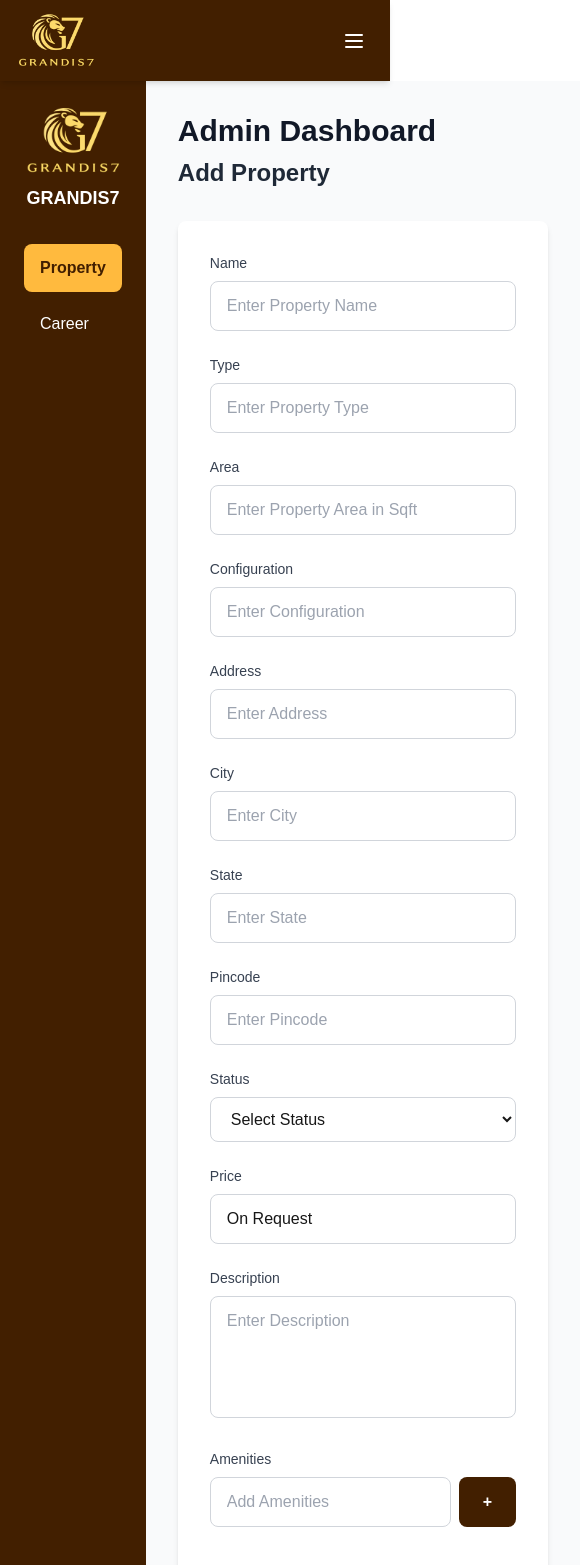
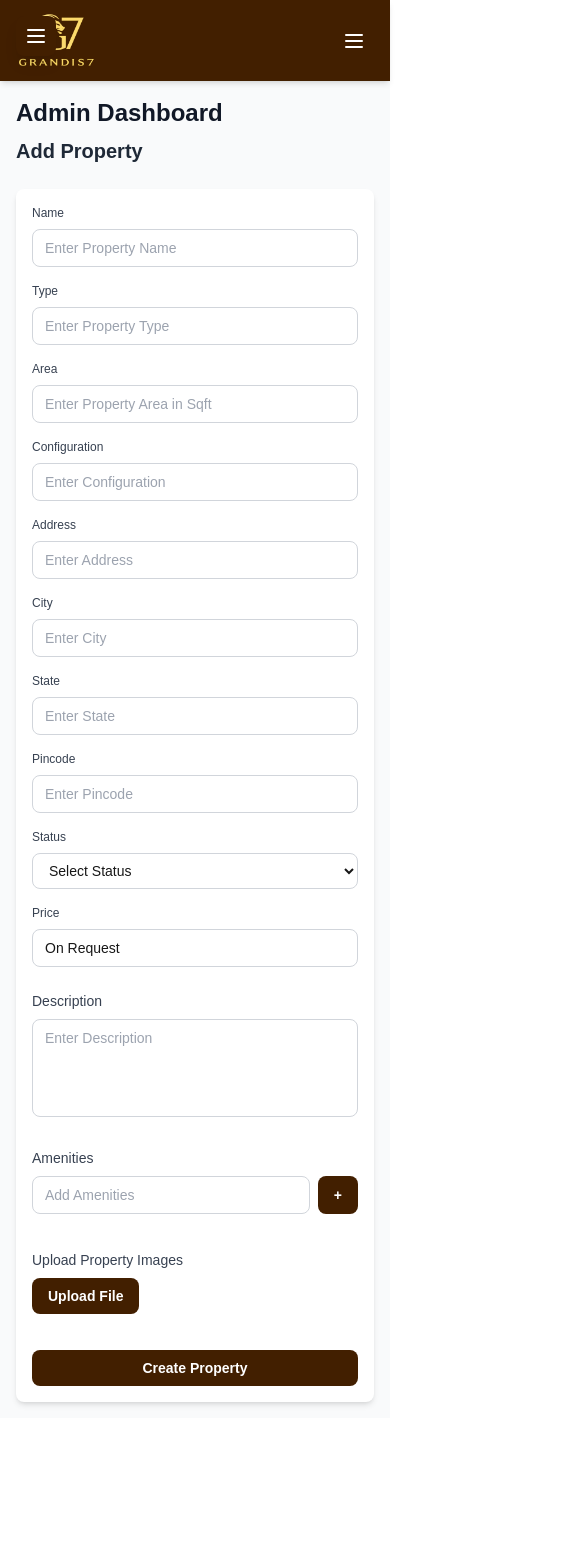
Before and after one commit to Asolinmaso/Grandis7, a Next.js app: page /admin/property in a window 390 px wide. Shown: the top 1565 px of the page, 580 px wide, since content can reach past the window. After the commit the page ends 1418 px from the top, so only its background shows below. Built offline with nearby package versions, Linux system fonts and the light colour scheme.

Commit message:
Add files via upload

```diff
--- a/app/admin/layout.tsx
+++ b/app/admin/layout.tsx
@@ -8,7 +8,7 @@ export default function AdminLayout({
   return (
     <div className="flex min-h-screen">
       <AdminSidebar />
-      <main className="flex-1">{children}</main>
+      <main className="flex-1 md:ml-0">{children}</main>
     </div>
   );
 }
--- a/components/admin/AddPropertyForm.tsx
+++ b/components/admin/AddPropertyForm.tsx
@@ -122,15 +122,15 @@ export default function AddPropertyForm() {
   };
 
   return (
-    <div className="bg-gray-50 min-h-screen p-8">
-      <h1 className="text-3xl font-bold text-gray-900 mb-2">Admin Dashboard</h1>
-      <h2 className="text-2xl font-semibold text-gray-800 mb-8">Add Property</h2>
+    <div className="bg-gray-50 min-h-screen p-4 md:p-8">
+      <h1 className="text-2xl md:text-3xl font-bold text-gray-900 mb-2">Admin Dashboard</h1>
+      <h2 className="text-xl md:text-2xl font-semibold text-gray-800 mb-6 md:mb-8">Add Property</h2>
 
-      <form onSubmit={handleSubmit} className="bg-white rounded-lg shadow-md p-8">
-        <div className="grid grid-cols-1 md:grid-cols-2 gap-6 mb-6">
+      <form onSubmit={handleSubmit} className="bg-white rounded-lg shadow-md p-4 md:p-8">
+        <div className="grid grid-cols-1 md:grid-cols-2 gap-4 md:gap-6 mb-6">
           {/* Name */}
           <div>
-            <label className="block text-sm font-medium text-gray-700 mb-2">
+            <label className="block text-xs md:text-sm font-medium text-gray-700 mb-2">
               Name
             </label>
             <input
@@ -140,13 +140,13 @@ export default function AddPropertyForm() {
               onChange={handleChange}
               required
               placeholder="Enter Property Name"
-              className="w-full px-4 py-3 rounded-lg border border-gray-300 focus:outline-none focus:ring-2 focus:ring-[#421F00]"
+              className="w-full px-3 md:px-4 py-2 md:py-3 rounded-lg border border-gray-300 focus:outline-none focus:ring-2 focus:ring-[#421F00] text-sm md:text-base"
             />
           </div>
 
           {/* Type */}
           <div>
-            <label className="block text-sm font-medium text-gray-700 mb-2">
+            <label className="block text-xs md:text-sm font-medium text-gray-700 mb-2">
               Type
             </label>
             <input
@@ -156,13 +156,13 @@ export default function AddPropertyForm() {
               onChange={handleChange}
               required
               placeholder="Enter Property Type"
-              className="w-full px-4 py-3 rounded-lg border border-gray-300 focus:outline-none focus:ring-2 focus:ring-[#421F00]"
+              className="w-full px-3 md:px-4 py-2 md:py-3 rounded-lg border border-gray-300 focus:outline-none focus:ring-2 focus:ring-[#421F00] text-sm md:text-base"
             />
           </div>
 
           {/* Area */}
           <div>
-            <label className="block text-sm font-medium text-gray-700 mb-2">
+            <label className="block text-xs md:text-sm font-medium text-gray-700 mb-2">
               Area
             </label>
             <input
@@ -172,13 +172,13 @@ export default function AddPropertyForm() {
               onChange={handleChange}
               required
               placeholder="Enter Property Area in Sqft"
-              className="w-full px-4 py-3 rounded-lg border border-gray-300 focus:outline-none focus:ring-2 focus:ring-[#421F00]"
+              className="w-full px-3 md:px-4 py-2 md:py-3 rounded-lg border border-gray-300 focus:outline-none focus:ring-2 focus:ring-[#421F00] text-sm md:text-base"
             />
           </div>
 
           {/* Configuration */}
           <div>
-            <label className="block text-sm font-medium text-gray-700 mb-2">
+            <label className="block text-xs md:text-sm font-medium text-gray-700 mb-2">
               Configuration
             </label>
             <input
@@ -188,13 +188,13 @@ export default function AddPropertyForm() {
               onChange={handleChange}
               required
               placeholder="Enter Configuration"
-              className="w-full px-4 py-3 rounded-lg border border-gray-300 focus:outline-none focus:ring-2 focus:ring-[#421F00]"
+              className="w-full px-3 md:px-4 py-2 md:py-3 rounded-lg border border-gray-300 focus:outline-none focus:ring-2 focus:ring-[#421F00] text-sm md:text-base"
             />
           </div>
 
           {/* Address */}
           <div>
-            <label className="block text-sm font-medium text-gray-700 mb-2">
+            <label className="block text-xs md:text-sm font-medium text-gray-700 mb-2">
               Address
             </label>
             <input
@@ -204,13 +204,13 @@ export default function AddPropertyForm() {
               onChange={handleChange}
               required
               placeholder="Enter Address"
-              className="w-full px-4 py-3 rounded-lg border border-gray-300 focus:outline-none focus:ring-2 focus:ring-[#421F00]"
+              className="w-full px-3 md:px-4 py-2 md:py-3 rounded-lg border border-gray-300 focus:outline-none focus:ring-2 focus:ring-[#421F00] text-sm md:text-base"
             />
           </div>
 
           {/* City */}
           <div>
-            <label className="block text-sm font-medium text-gray-700 mb-2">
+            <label className="block text-xs md:text-sm font-medium text-gray-700 mb-2">
               City
             </label>
             <input
@@ -220,13 +220,13 @@ export default function AddPropertyForm() {
               onChange={handleChange}
               required
               placeholder="Enter City"
-              className="w-full px-4 py-3 rounded-lg border border-gray-300 focus:outline-none focus:ring-2 focus:ring-[#421F00]"
+              className="w-full px-3 md:px-4 py-2 md:py-3 rounded-lg border border-gray-300 focus:outline-none focus:ring-2 focus:ring-[#421F00] text-sm md:text-base"
             />
           </div>
 
           {/* State */}
           <div>
-            <label className="block text-sm font-medium text-gray-700 mb-2">
+            <label className="block text-xs md:text-sm font-medium text-gray-700 mb-2">
               State
             </label>
             <input
@@ -236,13 +236,13 @@ export default function AddPropertyForm() {
               onChange={handleChange}
               required
               placeholder="Enter State"
-              className="w-full px-4 py-3 rounded-lg border border-gray-300 focus:outline-none focus:ring-2 focus:ring-[#421F00]"
+              className="w-full px-3 md:px-4 py-2 md:py-3 rounded-lg border border-gray-300 focus:outline-none focus:ring-2 focus:ring-[#421F00] text-sm md:text-base"
             />
           </div>
 
           {/* Pincode */}
           <div>
-            <label className="block text-sm font-medium text-gray-700 mb-2">
+            <label className="block text-xs md:text-sm font-medium text-gray-700 mb-2">
               Pincode
             </label>
             <input
@@ -252,13 +252,13 @@ export default function AddPropertyForm() {
               onChange={handleChange}
               required
               placeholder="Enter Pincode"
-              className="w-full px-4 py-3 rounded-lg border border-gray-300 focus:outline-none focus:ring-2 focus:ring-[#421F00]"
+              className="w-full px-3 md:px-4 py-2 md:py-3 rounded-lg border border-gray-300 focus:outline-none focus:ring-2 focus:ring-[#421F00] text-sm md:text-base"
             />
           </div>
 
           {/* Status */}
           <div>
-            <label className="block text-sm font-medium text-gray-700 mb-2">
+            <label className="block text-xs md:text-sm font-medium text-gray-700 mb-2">
               Status
             </label>
             <select
@@ -266,7 +266,7 @@ export default function AddPropertyForm() {
               value={formData.status}
               onChange={handleChange}
               required
-              className="w-full px-4 py-3 rounded-lg border border-gray-300 focus:outline-none focus:ring-2 focus:ring-[#421F00] bg-white"
+              className="w-full px-3 md:px-4 py-2 md:py-3 rounded-lg border border-gray-300 focus:outline-none focus:ring-2 focus:ring-[#421F00] bg-white text-sm md:text-base"
             >
               <option value="">Select Status</option>
               <option value="available">Available</option>
@@ -277,7 +277,7 @@ export default function AddPropertyForm() {
 
           {/* Price */}
           <div>
-            <label className="block text-sm font-medium text-gray-700 mb-2">
+            <label className="block text-xs md:text-sm font-medium text-gray-700 mb-2">
               Price
             </label>
             <input
@@ -286,7 +286,7 @@ export default function AddPropertyForm() {
               value={formData.price}
               onChange={handleChange}
               placeholder="On Request"
-              className="w-full px-4 py-3 rounded-lg border border-gray-300 focus:outline-none focus:ring-2 focus:ring-[#421F00]"
+              className="w-full px-3 md:px-4 py-2 md:py-3 rounded-lg border border-gray-300 focus:outline-none focus:ring-2 focus:ring-[#421F00] text-sm md:text-base"
             />
           </div>
         </div>
@@ -303,7 +303,7 @@ export default function AddPropertyForm() {
             required
             rows={4}
             placeholder="Enter Description"
-            className="w-full px-4 py-3 rounded-lg border border-gray-300 focus:outline-none focus:ring-2 focus:ring-[#421F00] resize-none"
+            className="w-full px-3 md:px-4 py-2 md:py-3 rounded-lg border border-gray-300 focus:outline-none focus:ring-2 focus:ring-[#421F00] resize-none text-sm md:text-base"
           />
         </div>
 
@@ -324,12 +324,12 @@ export default function AddPropertyForm() {
                 }
               }}
               placeholder="Add Amenities"
-              className="flex-1 px-4 py-3 rounded-lg border border-gray-300 focus:outline-none focus:ring-2 focus:ring-[#421F00]"
+              className="flex-1 px-3 md:px-4 py-2 md:py-3 rounded-lg border border-gray-300 focus:outline-none focus:ring-2 focus:ring-[#421F00] text-sm md:text-base"
             />
             <button
               type="button"
               onClick={handleAddAmenity}
-              className="px-6 py-3 bg-[#421F00] text-white rounded-lg font-semibold hover:bg-[#4a2500] transition-colors"
+              className="px-4 md:px-6 py-2 md:py-3 bg-[#421F00] text-white rounded-lg font-semibold hover:bg-[#4a2500] transition-colors text-sm md:text-base"
             >
               +
             </button>
@@ -338,7 +338,7 @@ export default function AddPropertyForm() {
             {amenities.map((amenity, index) => (
               <span
                 key={index}
-                className="px-4 py-2 bg-gray-100 rounded-full text-gray-700 flex items-center gap-2"
+                className="px-3 md:px-4 py-1.5 md:py-2 bg-gray-100 rounded-full text-gray-700 flex items-center gap-2 text-xs md:text-sm"
               >
                 {amenity}
                 <button
@@ -359,7 +359,7 @@ export default function AddPropertyForm() {
             Upload Property Images
           </label>
           <div className="mb-3">
-            <label className="inline-block px-6 py-3 bg-[#421F00] text-white rounded-lg font-semibold hover:bg-[#4a2500] transition-colors cursor-pointer">
+            <label className="inline-block px-4 md:px-6 py-2 md:py-3 bg-[#421F00] text-white rounded-lg font-semibold hover:bg-[#4a2500] transition-colors cursor-pointer text-sm md:text-base">
               <input
                 type="file"
                 multiple
@@ -375,7 +375,7 @@ export default function AddPropertyForm() {
             {images.map((image, index) => (
               <span
                 key={index}
-                className="px-4 py-2 bg-gray-100 rounded-full text-gray-700 flex items-center gap-2"
+                className="px-3 md:px-4 py-1.5 md:py-2 bg-gray-100 rounded-full text-gray-700 flex items-center gap-2 text-xs md:text-sm"
               >
                 Image{index + 1}.jpg
                 <button
@@ -393,7 +393,7 @@ export default function AddPropertyForm() {
         {/* Submit Button */}
         <button
           type="submit"
-          className="w-full md:w-auto px-8 py-3 bg-[#421F00] text-white rounded-lg font-semibold hover:bg-[#4a2500] transition-colors"
+          className="w-full md:w-auto px-6 md:px-8 py-2 md:py-3 bg-[#421F00] text-white rounded-lg font-semibold hover:bg-[#4a2500] transition-colors text-sm md:text-base"
         >
           Create Property
         </button>
--- a/components/admin/AdminSidebar.tsx
+++ b/components/admin/AdminSidebar.tsx
@@ -1,18 +1,70 @@
 "use client";
 
+import { useState } from "react";
 import Image from "next/image";
 import Link from "next/link";
 import { usePathname } from "next/navigation";
 
 export default function AdminSidebar() {
   const pathname = usePathname();
+  const [isMobileMenuOpen, setIsMobileMenuOpen] = useState(false);
 
   const isActive = (path: string) => pathname === path;
 
   return (
-    <aside className="w-64 bg-[#421F00] min-h-screen p-6 flex flex-col">
+    <>
+      {/* Mobile Menu Button */}
+      <button
+        onClick={() => setIsMobileMenuOpen(!isMobileMenuOpen)}
+        className="md:hidden fixed top-4 left-4 z-50 p-2 bg-[#421F00] text-white rounded-lg shadow-lg"
+        aria-label="Toggle menu"
+      >
+        <svg
+          className="w-6 h-6"
+          fill="none"
+          stroke="currentColor"
+          viewBox="0 0 24 24"
+        >
+          {isMobileMenuOpen ? (
+            <path
+              strokeLinecap="round"
+              strokeLinejoin="round"
+              strokeWidth={2}
+              d="M6 18L18 6M6 6l12 12"
+            />
+          ) : (
+            <path
+              strokeLinecap="round"
+              strokeLinejoin="round"
+              strokeWidth={2}
+              d="M4 6h16M4 12h16M4 18h16"
+            />
+          )}
+        </svg>
+      </button>
+
+      {/* Mobile Overlay */}
+      {isMobileMenuOpen && (
+        <div
+          className="md:hidden fixed inset-0 bg-black bg-opacity-50 z-40"
+          onClick={() => setIsMobileMenuOpen(false)}
+        />
+      )}
+
+      {/* Sidebar */}
+      <aside
+        className={`fixed md:static w-64 bg-[#421F00] min-h-screen p-6 flex flex-col z-40 transform transition-transform duration-300 ease-in-out ${
+          isMobileMenuOpen
+            ? "translate-x-0"
+            : "-translate-x-full md:translate-x-0"
+        }`}
+      >
         {/* Logo */}
-      <Link href="/admin" className="mb-8">
+        <Link
+          href="/admin"
+          className="mb-8"
+          onClick={() => setIsMobileMenuOpen(false)}
+        >
           <div className="flex flex-col items-center">
             <Image
               src="/images/logo.png"
@@ -29,6 +81,7 @@ export default function AdminSidebar() {
         <nav className="flex-1 space-y-2">
           <Link
             href="/admin/property"
+            onClick={() => setIsMobileMenuOpen(false)}
             className={`block px-4 py-3 rounded-lg transition-colors ${
               isActive("/admin/property")
                 ? "bg-[#FFBA3E] text-[#421F00] font-semibold"
@@ -39,6 +92,7 @@ export default function AdminSidebar() {
           </Link>
           <Link
             href="/admin/career"
+            onClick={() => setIsMobileMenuOpen(false)}
             className={`block px-4 py-3 rounded-lg transition-colors ${
               isActive("/admin/career")
                 ? "bg-[#FFBA3E] text-[#421F00] font-semibold"
@@ -49,5 +103,6 @@ export default function AdminSidebar() {
           </Link>
         </nav>
       </aside>
+    </>
   );
 }
```
Also changed, not shown: components/admin/AddJobForm.tsx (+11 -11 lines). Lines whose indentation alone changed are shown as unchanged.
